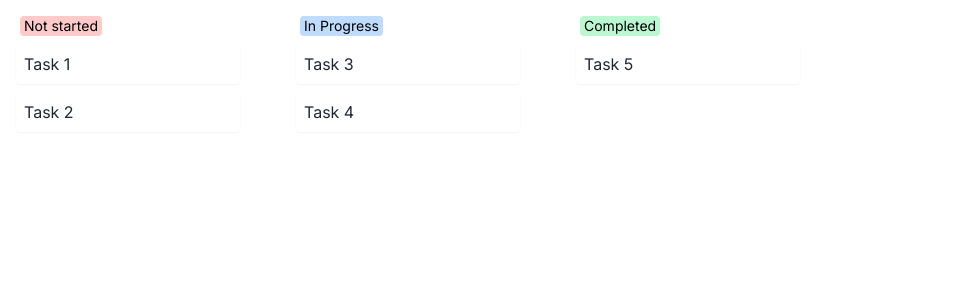
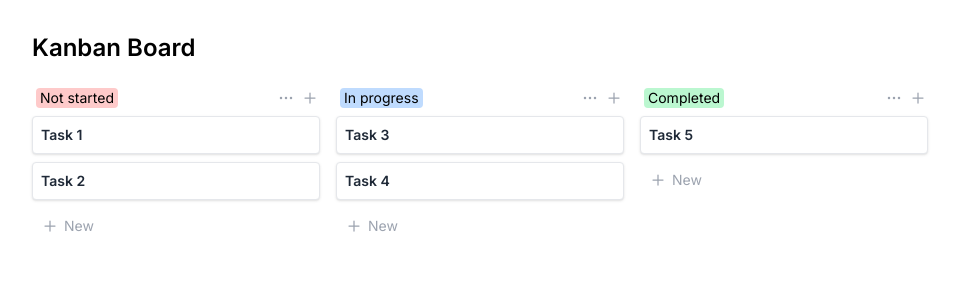
Before and after one commit to sabareesh-s/kanban-board, a React (Create React App) app: page / in a window 1280 px wide. Shown: the top 300 px of the page, without its empty margins (0-971 px from the left). Built offline with nearby package versions, Linux system fonts and the light colour scheme.

Commit message:
Added headlessui modal, styling changes

```diff
--- a/package.json
+++ b/package.json
@@ -3,6 +3,7 @@
   "version": "0.1.0",
   "private": true,
   "dependencies": {
+    "@headlessui/react": "^1.7.17",
     "@testing-library/jest-dom": "^5.17.0",
     "@testing-library/react": "^13.4.0",
     "@testing-library/user-event": "^13.5.0",
--- a/src/App.js
+++ b/src/App.js
@@ -3,10 +3,12 @@ import KanbanBoard from './components/KanbanBoard';
 
 function App() {
   return (
-    <div className="">
-      {/* <h1 className="">Kanban Board</h1> */}
-      <KanbanBoard />
-    </div>
+    <main className="p-8">
+      <h1 className="mb-6 font-semibold text-2xl">Kanban Board</h1>
+      <section>
+        <KanbanBoard />
+      </section>
+    </main>
   );
 }
 
--- a/src/components/KanbanBoard.js
+++ b/src/components/KanbanBoard.js
@@ -1,18 +1,61 @@
-import React, { useState } from 'react';
-import KanbanCard from './KanbanCard';
+import React, { useState, Fragment } from "react";
+import KanbanCard from "./KanbanCard";
+import EllipsisIcon from "../icons/EllipsisIcon";
+import PlusIcon from "../icons/PlusIcon";
+import { Dialog, Transition } from "@headlessui/react";
 
 const KanbanBoard = () => {
   const [tasks, setTasks] = useState([
-    { id: 1, title: 'Task 1', status: 'Not Started' },
-    { id: 2, title: 'Task 2', status: 'Not Started' },
-    { id: 3, title: 'Task 3', status: 'In Progress' },
-    { id: 4, title: 'Task 4', status: 'In Progress' },
-    { id: 5, title: 'Task 5', status: 'Completed' },
+    {
+      id: 1,
+      title: "Task 1",
+      description:
+        "Lorem ipsum dolor sit amet, consectetur adipiscing elit, sed do eiusmod tempor incididunt ut labore et dolore magna aliqua. Ut enim ad minim veniam, quis nostrud exercitation ullamco laboris nisi ut aliquip ex ea commodo consequat. Duis aute irure dolor in reprehenderit in voluptate velit esse cillum dolore eu fugiat nulla pariatur.",
+      status: "Not Started",
+    },
+    {
+      id: 2,
+      title: "Task 2",
+      description:
+        "Lorem ipsum dolor sit amet, consectetur adipiscing elit, sed do eiusmod tempor incididunt ut labore et dolore magna aliqua. Ut enim ad minim veniam, quis nostrud exercitation ullamco laboris nisi ut aliquip ex ea commodo consequat. Duis aute irure dolor in reprehenderit in voluptate velit esse cillum dolore eu fugiat nulla pariatur.",
+      status: "Not Started",
+    },
+    {
+      id: 3,
+      title: "Task 3",
+      description:
+        "Lorem ipsum dolor sit amet, consectetur adipiscing elit, sed do eiusmod tempor incididunt ut labore et dolore magna aliqua. Ut enim ad minim veniam, quis nostrud exercitation ullamco laboris nisi ut aliquip ex ea commodo consequat. Duis aute irure dolor in reprehenderit in voluptate velit esse cillum dolore eu fugiat nulla pariatur.",
+      status: "In Progress",
+    },
+    {
+      id: 4,
+      title: "Task 4",
+      description:
+        "Lorem ipsum dolor sit amet, consectetur adipiscing elit, sed do eiusmod tempor incididunt ut labore et dolore magna aliqua. Ut enim ad minim veniam, quis nostrud exercitation ullamco laboris nisi ut aliquip ex ea commodo consequat. Duis aute irure dolor in reprehenderit in voluptate velit esse cillum dolore eu fugiat nulla pariatur.",
+      status: "In Progress",
+    },
+    {
+      id: 5,
+      title: "Task 5",
+      description:
+        "Lorem ipsum dolor sit amet, consectetur adipiscing elit, sed do eiusmod tempor incididunt ut labore et dolore magna aliqua. Ut enim ad minim veniam, quis nostrud exercitation ullamco laboris nisi ut aliquip ex ea commodo consequat. Duis aute irure dolor in reprehenderit in voluptate velit esse cillum dolore eu fugiat nulla pariatur.",
+      status: "Completed",
+    },
   ]);
 
+  let [isCreateModalOpen, setIsCreateModalOpen] = useState(false);
+
+  function closeCreateModal() {
+    setIsCreateModalOpen(false);
+  }
+
+  function openCreateModal() {
+    setIsCreateModalOpen(true);
+  }
+
   const handleDragStart = (e, taskId, currentStatus) => {
-    e.dataTransfer.setData('taskId', taskId);
-    e.dataTransfer.setData('currentStatus', currentStatus);
+    e.dataTransfer.setData("taskId", taskId);
+    e.dataTransfer.setData("currentStatus", currentStatus);
   };
 
   const handleDragOver = (e) => {
@@ -21,8 +64,8 @@ const KanbanBoard = () => {
 
   const handleDrop = (e, newStatus) => {
     e.preventDefault();
-    const taskId = e.dataTransfer.getData('taskId');
-    const currentStatus = e.dataTransfer.getData('currentStatus');
+    const taskId = e.dataTransfer.getData("taskId");
+    const currentStatus = e.dataTransfer.getData("currentStatus");
 
     if (currentStatus !== newStatus) {
       const updatedTasks = tasks.map((task) => {
@@ -51,31 +94,154 @@ const KanbanBoard = () => {
   };
 
   return (
-    <div className="flex gap-6">
+    <div className="flex gap-4">
       <div
-        className=" w-64 p-4 rounded-lg"
+        className="w-72 rounded-lg"
         onDragOver={handleDragOver}
-        onDrop={(e) => handleDrop(e, 'Not Started')}
+        onDrop={(e) => handleDrop(e, "Not Started")}
       >
-        <h3 className="bg-red-200 px-1 mx-1 rounded w-fit text-sm">Not started</h3>
-        {renderTaskCards('Not Started')}
+        <div className="flex justify-between">
+          <h3 className="bg-red-200 px-1 mx-1 rounded w-fit text-sm">
+            Not started
+          </h3>
+
+          <div className="space-x-1 p-0 h-0">
+            <button>
+              <EllipsisIcon className="w-5 h-5 text-gray-400 hover:text-gray-800" />
+            </button>
+            <button onClick={openCreateModal}>
+              <PlusIcon className="w-5 h-5 text-gray-400 hover:text-gray-800" />
+            </button>
+          </div>
+        </div>
+        {renderTaskCards("Not Started")}
+        <button
+          onClick={openCreateModal}
+          className="bg-white p-2 mt-2 text-sm cursor-pointer text-gray-400 hover:text-gray-800 flex gap-1 items-center justify-center"
+          draggable
+        >
+          <PlusIcon className="w-5 h-5" />
+          <div className="">New</div>
+        </button>
       </div>
       <div
-        className=" w-64 p-4 rounded-lg"
+        className="w-72 rounded-lg"
         onDragOver={handleDragOver}
-        onDrop={(e) => handleDrop(e, 'In Progress')}
+        onDrop={(e) => handleDrop(e, "In Progress")}
       >
-        <h2 className="bg-blue-200 px-1 mx-1 rounded w-fit text-sm">In Progress</h2>
-        {renderTaskCards('In Progress')}
+        <div className="flex justify-between">
+          <h2 className="bg-blue-200 px-1 mx-1 rounded w-fit text-sm">
+            In progress
+          </h2>
+          <div className="space-x-1 p-0 h-0">
+            <button>
+              <EllipsisIcon className="w-5 h-5 text-gray-400 hover:text-gray-800" />
+            </button>
+            <button>
+              <PlusIcon className="w-5 h-5 text-gray-400 hover:text-gray-800" />
+            </button>
+          </div>
+        </div>
+        {renderTaskCards("In Progress")}
+        <button
+          className="bg-white p-2 mt-2 text-sm cursor-pointer text-gray-400 hover:text-gray-800 flex gap-1 items-center justify-center"
+          draggable
+        >
+          <PlusIcon className="w-5 h-5" />
+          <div className="">New</div>
+        </button>
       </div>
       <div
-        className=" w-64 p-4 rounded-lg"
+        className="w-72 rounded-lg"
         onDragOver={handleDragOver}
-        onDrop={(e) => handleDrop(e, 'Completed')}
+        onDrop={(e) => handleDrop(e, "Completed")}
       >
-        <h2 className="bg-green-200 px-1 mx-1 rounded w-fit text-sm">Completed</h2>
-        {renderTaskCards('Completed')}
+        <div className="flex justify-between">
+          <h2 className="bg-green-200 px-1 mx-1 rounded w-fit text-sm">
+            Completed
+          </h2>
+          <div className="space-x-1 p-0 h-0">
+            <button>
+              <EllipsisIcon className="w-5 h-5 text-gray-400 hover:text-gray-800" />
+            </button>
+            <button>
+              <PlusIcon className="w-5 h-5 text-gray-400 hover:text-gray-800" />
+            </button>
+          </div>
+        </div>
+        {renderTaskCards("Completed")}
+        <button
+          className="bg-white p-2 mt-2 text-sm cursor-pointer text-gray-400 hover:text-gray-800 flex gap-1 items-center justify-center"
+          draggable
+        >
+          <PlusIcon className="w-5 h-5" />
+          <div className="">New</div>
+        </button>
       </div>
+
+      {/* Create task modal */}
+      <Transition appear show={isCreateModalOpen} as={Fragment}>
+        <Dialog as="div" className="relative z-10" onClose={closeCreateModal}>
+          <Transition.Child
+            as={Fragment}
+            enter="ease-out duration-300"
+            enterFrom="opacity-0"
+            enterTo="opacity-100"
+            leave="ease-in duration-200"
+            leaveFrom="opacity-100"
+            leaveTo="opacity-0"
+          >
+            <div className="fixed inset-0 bg-black bg-opacity-25" />
+          </Transition.Child>
+
+          <div className="fixed inset-0 overflow-y-auto">
+            <div className="flex min-h-full items-center justify-center p-4 text-center">
+              <Transition.Child
+                as={Fragment}
+                enter="ease-out duration-300"
+                enterFrom="opacity-0 scale-95"
+                enterTo="opacity-100 scale-100"
+                leave="ease-in duration-200"
+                leaveFrom="opacity-100 scale-100"
+                leaveTo="opacity-0 scale-95"
+              >
+                <Dialog.Panel className="w-full max-w-md transform overflow-hidden rounded-2xl bg-white p-6 text-left align-middle shadow-xl transition-all">
+                  {/* <Dialog.Title
+                    as="h3"
+                    className="text-lg font-medium leading-6 text-gray-900"
+                  >
+                    Add task
+                  </Dialog.Title> */}
+
+                  <input
+                    placeholder="Add title"
+                    type="text"
+                    id="base-input"
+                    class="bg-gray-50 border outline-none border-gray-300 text-gray-900 text-sm rounded-lg focus:ring-blue-500 focus:border-blue-500 block w-full p-2.5"
+                  />
+
+                  <textarea
+                    id="message"
+                    rows="4"
+                    class="block mt-2 p-2.5 w-full outline-none text-sm text-gray-900 bg-gray-50 rounded-lg border border-gray-300 focus:ring-blue-500 focus:border-blue-500"
+                    placeholder="Add description"
+                  ></textarea>
+
+                  <div className="mt-4">
+                    <button
+                      type="button"
+                      className="inline-flex justify-center rounded-md border border-transparent bg-blue-100 px-4 py-2 text-sm font-medium text-blue-900 hover:bg-blue-200 focus:outline-none focus-visible:ring-2 focus-visible:ring-blue-500 focus-visible:ring-offset-2"
+                      onClick={closeCreateModal}
+                    >
+                      Create new task
+                    </button>
+                  </div>
+                </Dialog.Panel>
+              </Transition.Child>
+            </div>
+          </div>
+        </Dialog>
+      </Transition>
     </div>
   );
 };
--- a/src/components/KanbanCard.js
+++ b/src/components/KanbanCard.js
@@ -3,7 +3,7 @@ import React from 'react';
 const KanbanCard = ({ id, title, status, onDragStart }) => {
   return (
     <div
-      className="bg-white p-2 rounded shadow-sm  my-2 cursor-pointer"
+      className="bg-white p-2 rounded shadow mt-2 border text-sm font-semibold cursor-pointer"
       draggable
       onDragStart={(e) => onDragStart(e, id, status)}
     >
--- /dev/null
+++ b/src/icons/EllipsisIcon.js
@@ -0,0 +1,22 @@
+import React from "react";
+
+const EllipsisIcon = ({ className }) => {
+  return (
+    <svg
+      class={`${className}`}
+      xmlns="http://www.w3.org/2000/svg"
+      fill="none"
+      viewBox="0 0 24 24"
+      stroke-width="1.5"
+      stroke="currentColor"
+    >
+      <path
+        stroke-linecap="round"
+        stroke-linejoin="round"
+        d="M6.75 12a.75.75 0 11-1.5 0 .75.75 0 011.5 0zM12.75 12a.75.75 0 11-1.5 0 .75.75 0 011.5 0zM18.75 12a.75.75 0 11-1.5 0 .75.75 0 011.5 0z"
+      />
+    </svg>
+  );
+};
+
+export default EllipsisIcon;
--- /dev/null
+++ b/src/icons/PlusIcon.js
@@ -0,0 +1,22 @@
+import React from 'react';
+
+const PlusIcon = ({ className }) => {
+  return (
+    <svg
+      xmlns="http://www.w3.org/2000/svg"
+      fill="none"
+      viewBox="0 0 24 24"
+      stroke="currentColor"
+      strokeWidth="1.5"
+      className={`${className}`}
+    >
+      <path
+        strokeLinecap="round"
+        strokeLinejoin="round"
+        d="M12 6v12m6-6H6"
+      />
+    </svg>
+  );
+};
+
+export default PlusIcon;
```
Also changed, not shown: 1 other file (tests, documents, lock files or other folders).
